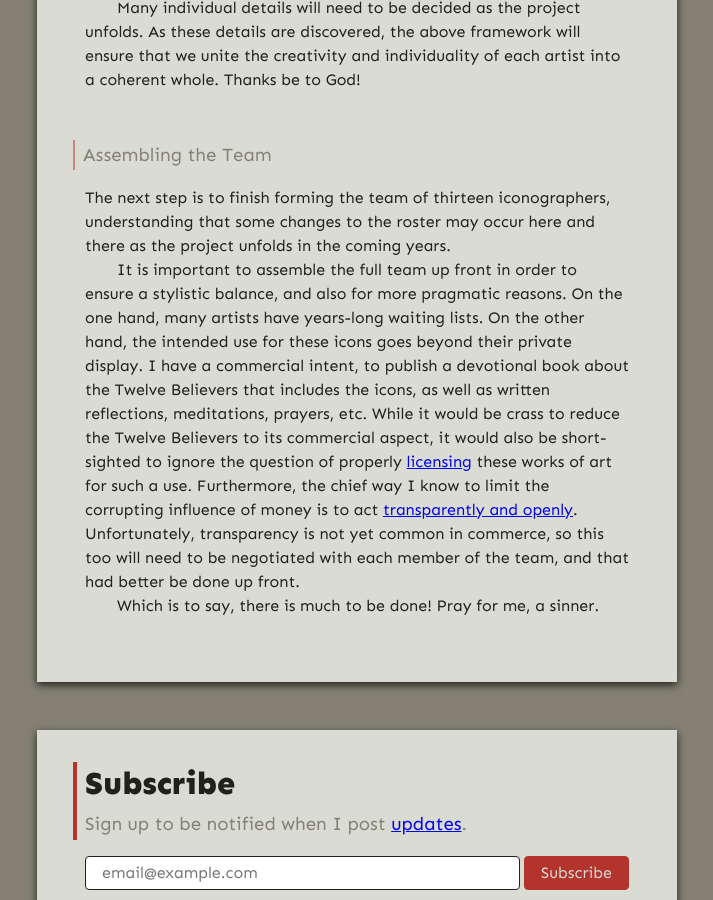
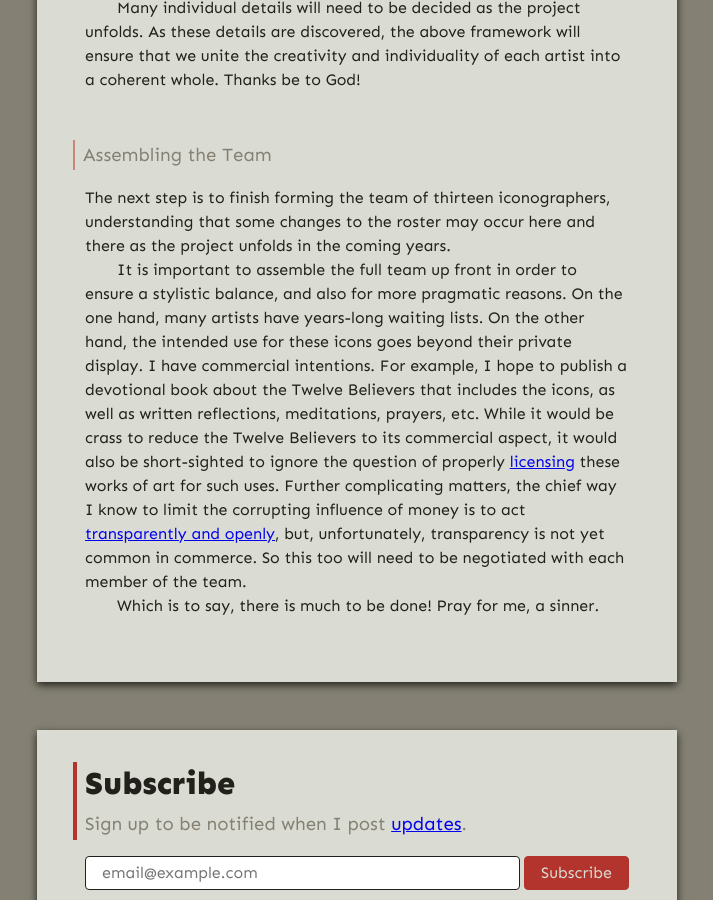
Before and after one commit to gospel-desk/www.logstown.com, a Jekyll site: the page built from _posts/2020-06-03-deisis-faithful-servants.md, in a window 1280 px wide and 900 px high, scrolled down 2860 px. Shown: the whole window, without its empty margins (283-996 px from the left). Built offline with Jekyll 4.4.1, drawn with Linux system fonts in a browser that asks for light colours.

Commit message:
Revise last paragraph of Deisis post

```diff
--- a/_posts/2020-06-03-deisis-faithful-servants.md
+++ b/_posts/2020-06-03-deisis-faithful-servants.md
@@ -34,7 +34,7 @@ project.
 The primary conclusion from my initial conversations with Andrew is that the
 icons of the Twelve Believers are to be structured as a deisis, that is, a
 representation of Christ in Glory at the Second Coming, with the Mother of God
-and John the Baptist in supplication on his right hand and his left.  For
+and John the Baptist in supplication on his right hand and his left. For
 example, here is [a
 deisis](https://orthodoxartsjournal.org/deisis-an-iconographic-installation/)
 from Federico José Xamist, one of the iconographers working with the Twelve
@@ -195,17 +195,16 @@ project unfolds in the coming years.
 It is important to assemble the full team up front in order to ensure a
 stylistic balance, and also for more pragmatic reasons. On the one hand, many
 artists have years-long waiting lists. On the other hand, the intended use for
-these icons goes beyond their private display.  I have a commercial intent, to
-publish a devotional book about the Twelve Believers that includes the icons,
-as well as written reflections, meditations, prayers, etc.  While it would be
-crass to reduce the Twelve Believers to its commercial aspect, it would also be
-short-sighted to ignore the question of properly
+these icons goes beyond their private display. I have commercial intentions.
+For example, I hope to publish a devotional book about the Twelve Believers
+that includes the icons, as well as written reflections, meditations, prayers,
+etc. While it would be crass to reduce the Twelve Believers to its commercial
+aspect, it would also be short-sighted to ignore the question of properly
 [licensing](https://www.plagiarismtoday.com/2019/09/05/copyright-and-commissioned-art/)
-these works of art for such a use. Furthermore, the chief way I know to limit
-the corrupting influence of money is to act [transparently and
-openly](https://opensource.com/open-organization/16/9/openness-means-to-what-end).
-Unfortunately, transparency is not yet common in commerce, so this too will
-need to be negotiated with each member of the team, and that had better be done
-up front.
+these works of art for such uses. Further complicating matters, the chief way I
+know to limit the corrupting influence of money is to act [transparently and
+openly](https://opensource.com/open-organization/16/9/openness-means-to-what-end),
+but, unfortunately, transparency is not yet common in commerce. So this too
+will need to be negotiated with each member of the team.
 
 Which is to say, there is much to be done! Pray for me, a sinner.
```
